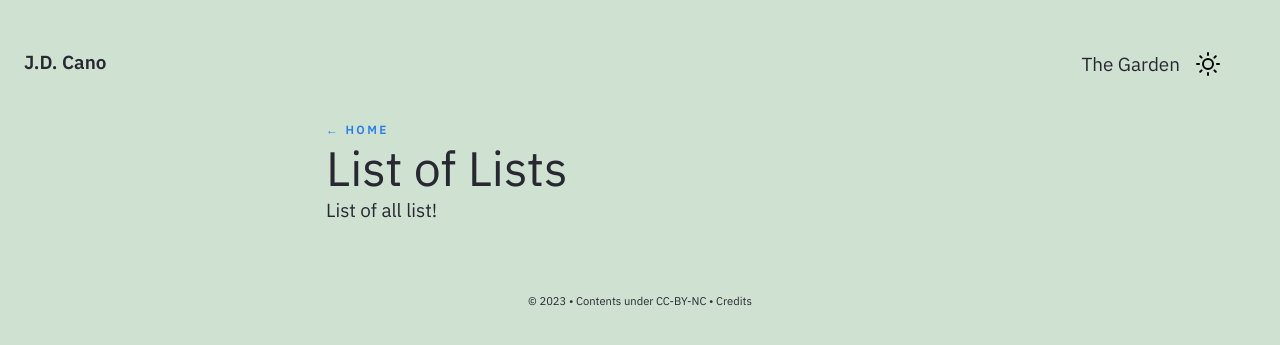
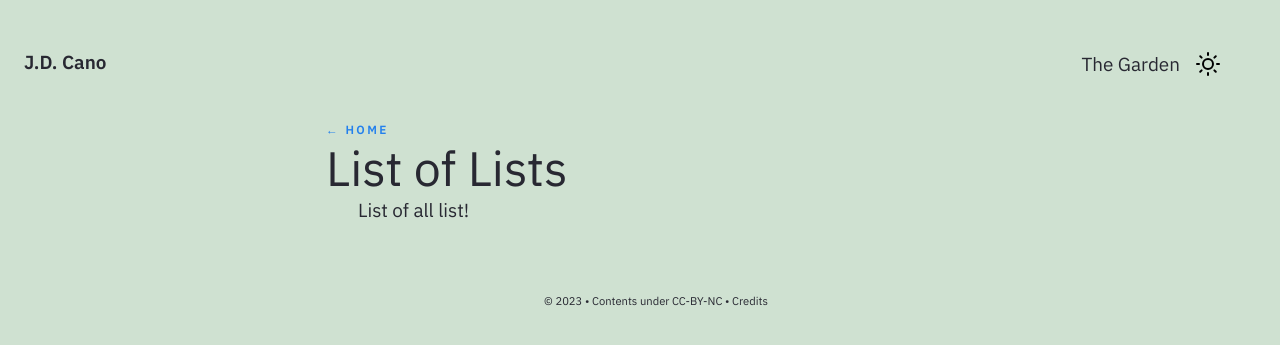
Before and after one commit to Gorzas/gorzas.github.io, a Jekyll site: the page built from pages/lists.md, in a window 1280 px wide. Shown: the top 345 px of the page. Built offline with Jekyll 4.4.1, drawn with Linux system fonts in a browser that asks for light colours.

Commit message:
Add text indent to paragraphs

```diff
--- a/assets/css/style.css
+++ b/assets/css/style.css
@@ -127,6 +127,7 @@ p {
     line-height: var(--text-leading-normal);
     font-weight: var(--text-weight-normal);
     margin: 0 0 1em 0;
+    text-indent: 2rem;
 }
 
 code {
```
